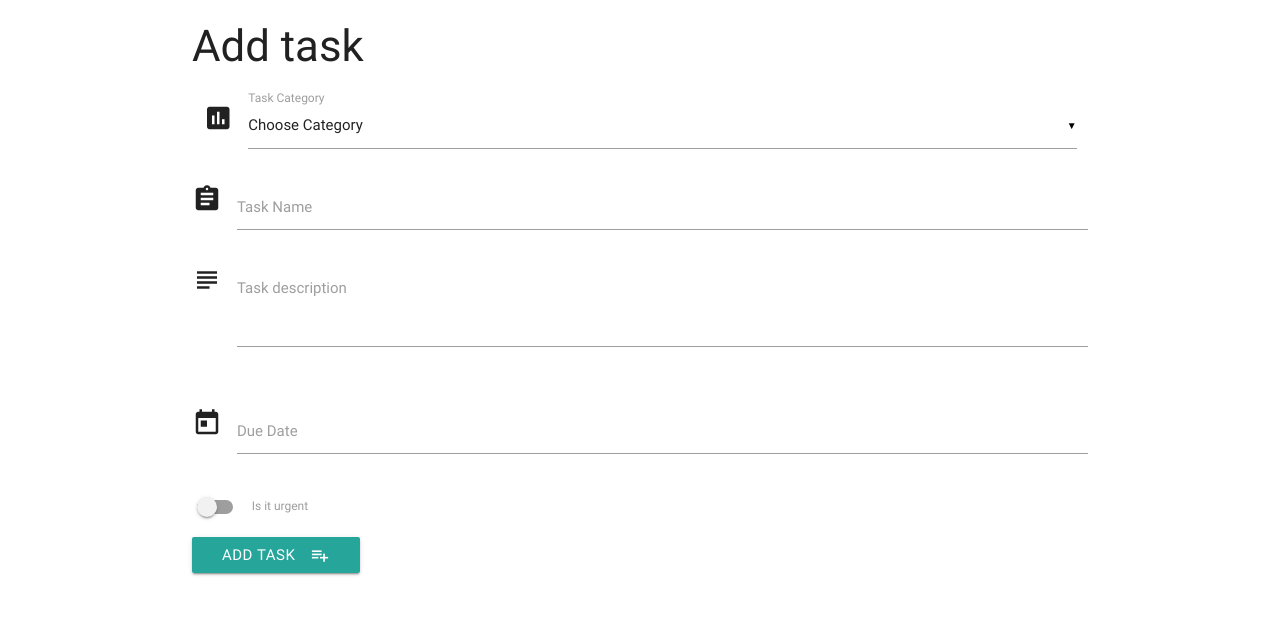
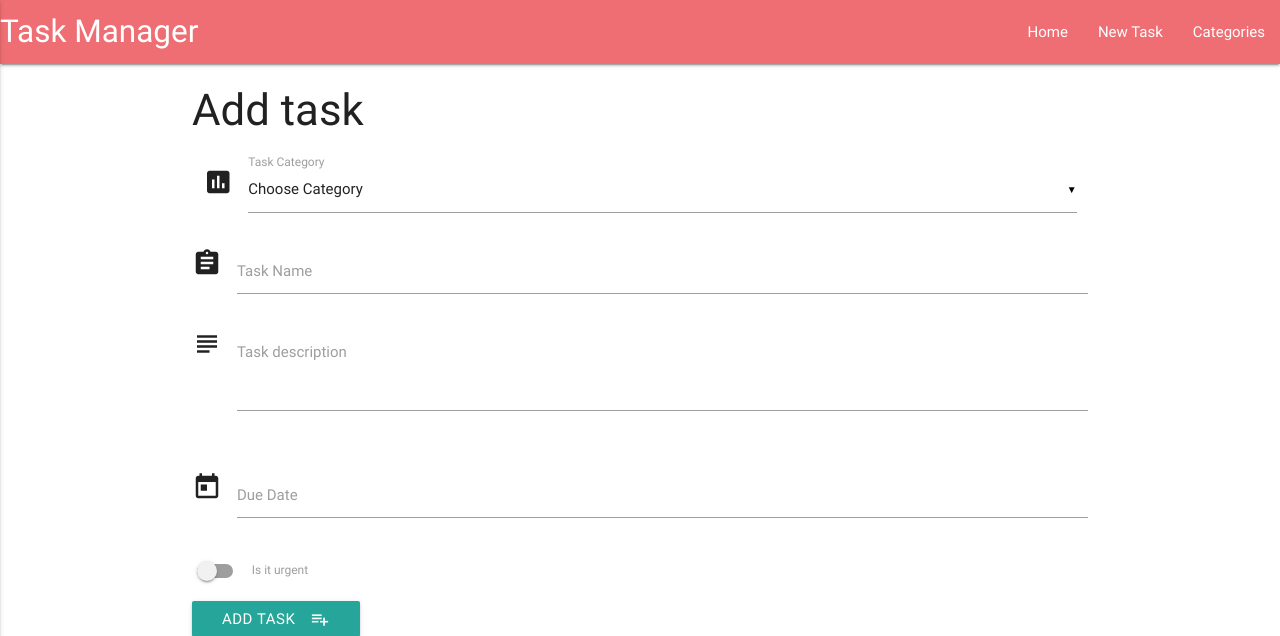
Before and after one commit to MrColorado35/task_manager, a Flask app: page /add_task in a window 1280 px wide. Shown: the top 636 px of the page. Run offline with Flask 2, Linux system fonts and the light colour scheme; data that the repository does not hold is empty; some libraries are stand-ins or nearby versions.

Commit message:
add navbar and more functionality to the categories part, fix some bugs with adding new task

```diff
--- a/task_mnger/app.py
+++ b/task_mnger/app.py
@@ -17,12 +17,13 @@ mongo = PyMongo(app)
 def get_tasks():
     return render_template("tasks.html", tasks=mongo.db.tasks.find())
 
-@app.route('/add_task')
+@app.route('/add_task', methods=["POST", "GET"])
 def add_task():
-    return render_template('addtask.html',
-    categories=mongo.db.categories.find())
+    categories=mongo.db.categories.find()
+    category_list = [category for category in categories]
+    return render_template('addtask.html', categories=category_list)
 
-@app.route('/insert_task', methods=["POST"])
+@app.route('/insert_task', methods=["POST", "GET"])
 def insert_task():
     task = mongo.db.tasks
     task.insert_one(request.form.to_dict())
@@ -72,10 +73,22 @@ def update_category(category_id):
         {'category_name': request.form.get('category_name')})
     return redirect(url_for('get_categories'))
 
+
 @app.route('/delete_category/<category_id>')
 def delete_category(category_id):
     mongo.db.categories.remove({'_id': ObjectId(category_id)})
     return redirect(url_for('get_categories'))
+
+@app.route('/insert_category', methods=["POST"])
+def insert_category():
+    categories = mongo.db.categories
+    category_doc = {'category_name': request.form.get('category_name')}
+    categories.insert_one(category_doc)
+    return redirect(url_for('get_categories'))
+
+@app.route('/new_category')
+def new_category():
+    return render_template('addcategory.html')
 
 
 
--- a/task_mnger/templates/base.html
+++ b/task_mnger/templates/base.html
@@ -14,6 +14,24 @@
         <title>Title</title>
     </head>
     <body>
+        <header>
+            <nav>
+                <div class="nav-wrapper">
+                    <a href="{{url_for('get_tasks')}}" class="brand-logo">Task Manager</a>
+                    <a href="#" data-activates="mobile-demo" class="button-collapse"><i class="material-icons">menu</i></a>
+                    <ul id="nav-mobile" class="right hide-on-med-and-down">
+                        <li><a href="{{url_for('get_tasks')}}">Home</a></li>
+                        <li><a href="{{url_for('add_task')}}">New Task</a></li>
+                        <li><a href="{{url_for('get_categories')}}">Categories</a></li>
+                    </ul>
+                    <ul class="side-nav" id="mobile-demo">
+                          <li><a href="{{url_for('get_tasks')}}">Home</a></li>
+                        <li><a href="{{url_for('add_task')}}">New Task</a></li>
+                        <li><a href="{{url_for('get_categories')}}">Categories</a></li>
+                    </ul>
+                </div>
+            </nav>
+        </header>
         <div class="container">
         <!-- <h1>It works</h1> -->
         {% block content %}
@@ -41,6 +59,7 @@
         //     });
              $(document).ready(function() {
                     $('select').material_select();
+                    $(".button-collapse").sideNav();
                 });
 
 
--- a/task_mnger/templates/categories.html
+++ b/task_mnger/templates/categories.html
@@ -17,4 +17,7 @@
             {% endfor %}
         </ul>
     </div>
+    <div class="row">
+        <a href="{{url_for('new_category') }}" class="waves-effect waves-light btn">Add Category</a>
+    </div>
     {% endblock %}
```
Also changed, not shown: task_mnger/templates/addcategory.html (added, +24 -0 lines), task_mnger/templates/tasks.html (+4 -16 lines).
